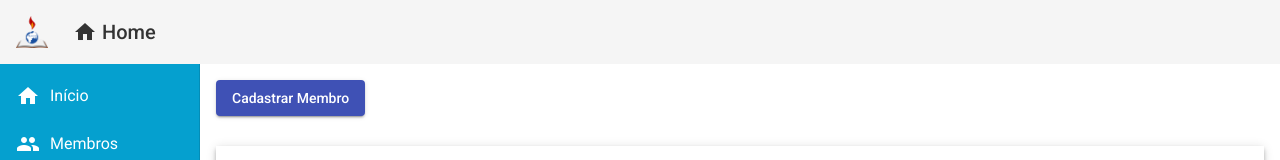
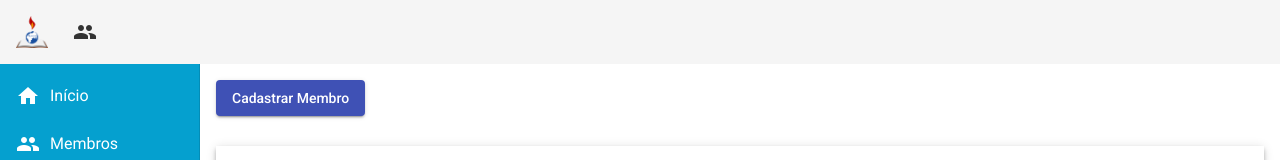
Before and after one commit to gabriel-mars/registro-membros, an Angular app in the folder registro-membros/: page /membros in a window 1280 px wide. Shown: the top 160 px of the page. Built offline with nearby package versions, Linux system fonts and the light colour scheme; no server answers.

Commit message:
Alteração no título das páginas

```diff
--- /dev/null
+++ b/registro-membros/src/app/components/template/header/header-data.model.ts
@@ -0,0 +1,5 @@
+export interface HeaderData {
+    title: string
+    icon: string
+    routeUrl: string
+}
--- a/registro-membros/src/app/components/template/header/header.component.html
+++ b/registro-membros/src/app/components/template/header/header.component.html
@@ -5,11 +5,11 @@
         </a>
     </span>
     <span class="title-group">
-        <a>
+        <a routerLink="{{ routeUrl }}">
             <i class="material-icons">
-                home
+                {{ icon }}
             </i>
-            Home
+            {{ titulo }}
         </a>
     </span>
 </mat-toolbar>
--- a/registro-membros/src/app/components/template/header/header.component.ts
+++ b/registro-membros/src/app/components/template/header/header.component.ts
@@ -1,3 +1,4 @@
+import { HeaderService } from './header.service';
 import { Component, OnInit } from '@angular/core';
 
 @Component({
@@ -7,9 +8,20 @@
 })
 export class HeaderComponent implements OnInit {
 
-  constructor() { }
+  constructor(private headerService: HeaderService) { }
 
   ngOnInit(): void {
   }
 
+  get title(): string {
+    return this.headerService.headerData.title;
+  }
+
+  get icon(): string {
+    return this.headerService.headerData.icon;
+  }
+
+  get routeUrl(): string {
+    return this.headerService.headerData.routeUrl;
+  }
 }
--- /dev/null
+++ b/registro-membros/src/app/components/template/header/header.service.ts
@@ -0,0 +1,25 @@
+import { HeaderData } from './header-data.model';
+import { Injectable } from '@angular/core';
+import { BehaviorSubject } from 'rxjs';
+
+@Injectable({
+  providedIn: 'root'
+})
+export class HeaderService {
+
+  private _headerData = new BehaviorSubject<HeaderData>({
+    title: 'Início',
+    icon: 'home',
+    routeUrl: ''
+  })
+
+  constructor() { }
+
+  get headerData(): HeaderData {
+    return this._headerData.value;
+  }
+
+  set headerData(headerData: HeaderData) {
+    this._headerData.next(headerData)
+  }
+}
--- a/registro-membros/src/app/views/home/home.component.ts
+++ b/registro-membros/src/app/views/home/home.component.ts
@@ -1,3 +1,4 @@
+import { HeaderService } from './../../components/template/header/header.service';
 import { Component, OnInit } from '@angular/core';
 
 @Component({
@@ -7,7 +8,13 @@
 })
 export class HomeComponent implements OnInit {
 
-  constructor() { }
+  constructor(private headerService: HeaderService) {
+    headerService.headerData = {
+      title: 'Início',
+      icon: 'home',
+      routeUrl: ''
+    }
+  }
 
   ngOnInit(): void {
   }
--- a/registro-membros/src/app/views/membros-crud/membros-crud.component.ts
+++ b/registro-membros/src/app/views/membros-crud/membros-crud.component.ts
@@ -1,3 +1,4 @@
+import { HeaderService } from './../../components/template/header/header.service';
 import { Component, OnInit } from '@angular/core';
 import { Router } from '@angular/router';
 
@@ -8,7 +9,13 @@
 })
 export class MembrosCrudComponent implements OnInit {
 
-  constructor(private router: Router) { }
+  constructor(private router: Router, private headerService: HeaderService) {
+    headerService.headerData = {
+      title: 'Cadastro de Membros',
+      icon: 'group',
+      routeUrl: '/membros'
+    }
+  }
 
   ngOnInit(): void {
   }
```
Also changed, not shown: 1 other file (tests, documents, lock files or other folders).
